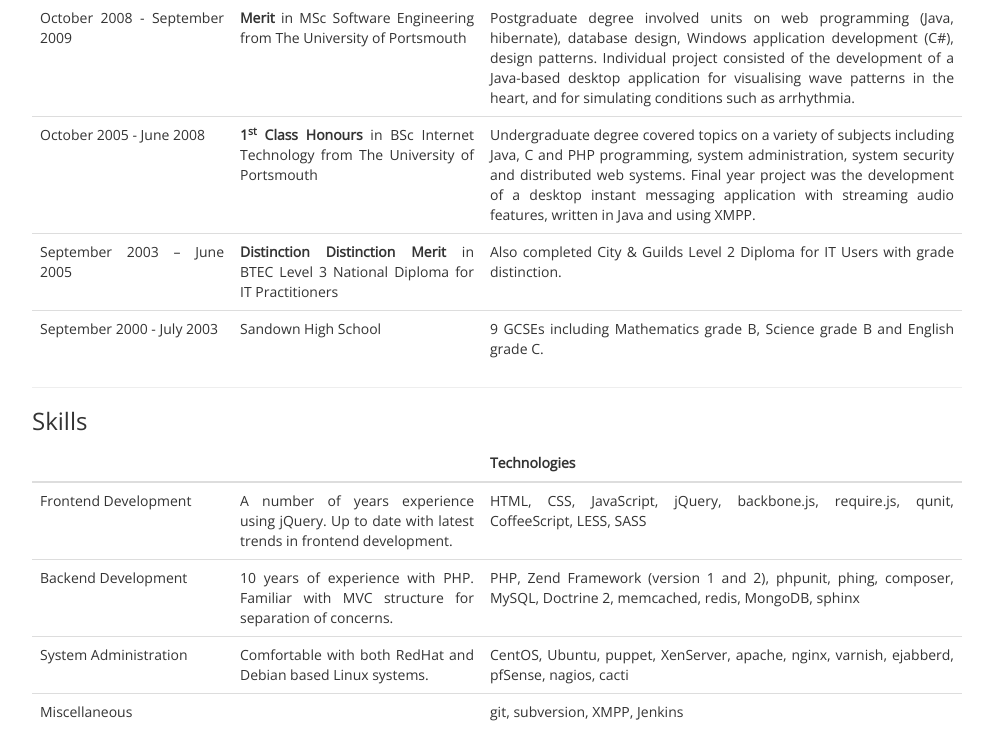
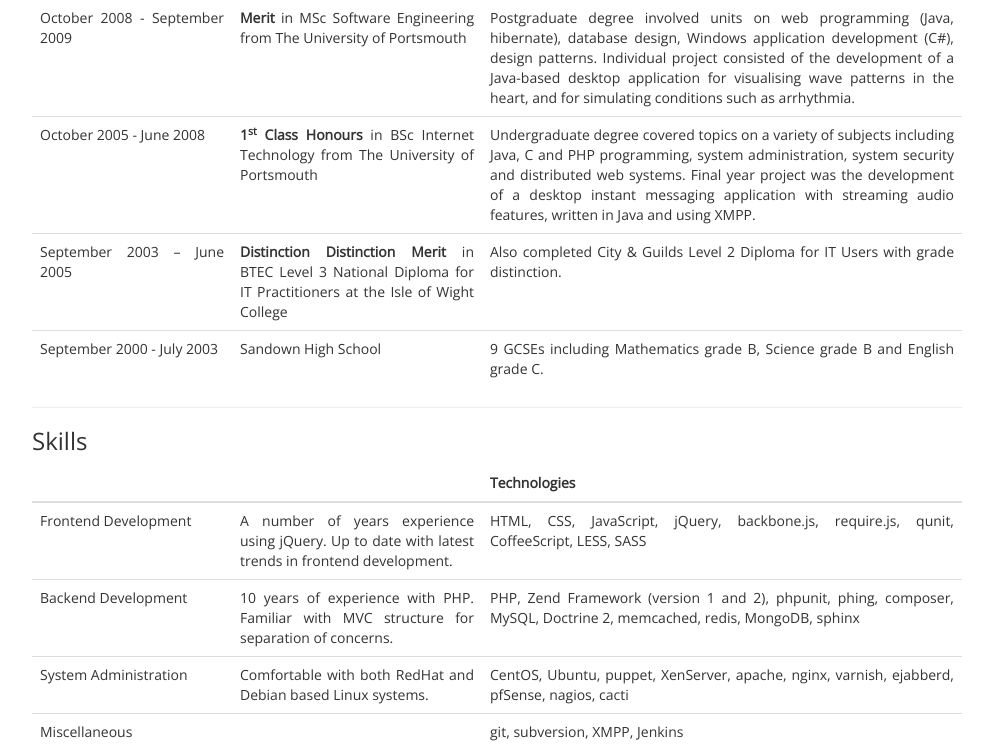
Before and after one commit to lboynton/cv, a PHP site: page / in a window 1280 px wide. Shown: the part 640-1389 px from the top of the page, without its empty margins (143-1136 px from the left). Before the commit the page ends 1361 px from the top, so only its background shows below. Run offline with PHP 8.4, Linux system fonts and the light colour scheme.

Commit message:
Add IW college

```diff
--- a/index.php
+++ b/index.php
@@ -72,7 +72,7 @@
 						</tr>
 						<tr>
 							<td class="left">September 2003 – June 2005</td>
-							<td class="middle"><strong>Distinction Distinction Merit</strong> in BTEC Level 3 National Diploma for IT Practitioners</td>
+							<td class="middle"><strong>Distinction Distinction Merit</strong> in BTEC Level 3 National Diploma for IT Practitioners at the Isle of Wight College</td>
 							<td>Also completed City &amp; Guilds Level 2 Diploma for IT Users with grade distinction.</td>
 						</tr>
 						<tr>
```
